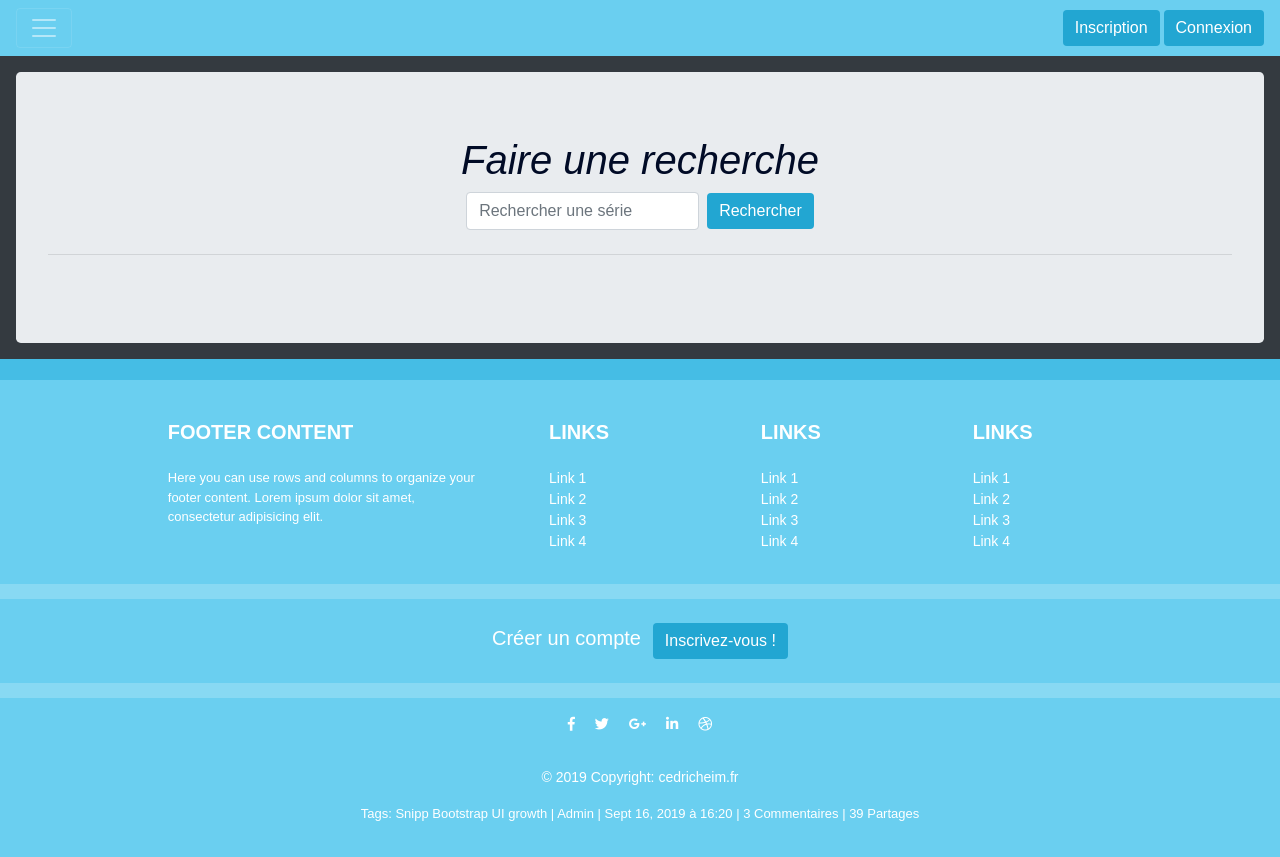
After one commit to Goldenheim/addictshow, a PHP site: template App/Frontend/Templates/nav.php in a window 1280 px wide, after a click that opens the changed part. The commit adds this page. Run offline with PHP 8.4, Linux system fonts and the light colour scheme; the template is opened without the code that fills it, so the values that code supplies are empty; some libraries are stand-ins or nearby versions.

```diff
--- a/App/Backend/Modules/Connexion/ConnexionController.php
+++ b/App/Backend/Modules/Connexion/ConnexionController.php
@@ -29,13 +29,14 @@ class ConnexionController extends BackController
 
   public function executeLogout(HTTPRequest $request)
   {
+
     // Suppression des variables de session et de la session
     $_SESSION = array();
     session_destroy();
 
+
     // Suppression des cookies de connexion automatique
-    setcookie('login', '');
-    setcookie('pass', '');
+    $this->app->httpResponse()->setCookie('login', Null, time() - 360);
     $this->app->user()->setFlash('Vous vous êtes bien déconnecté');
     $this->app->httpResponse()->redirect('/');
   }
--- a/App/Frontend/Modules/Member/Views/connexion.php
+++ b/App/Frontend/Modules/Member/Views/connexion.php
@@ -45,7 +45,7 @@
   <div class="form-group">
     <!-- Default checked -->
     <div class="custom-control custom-checkbox">
-      <input type="checkbox" class="custom-control-input" id="autoLogin" checked>
+      <input type="checkbox" class="custom-control-input" name="autoLogin" id="autoLogin" checked>
       <label class="custom-control-label" for="autoLogin">Connexion automatique</label>
     </div>
   </div>
--- a/App/Frontend/Modules/Member/Views/profil.php
+++ b/App/Frontend/Modules/Member/Views/profil.php
@@ -0,0 +1 @@
+hello world
--- a/App/Frontend/Modules/News/Views/index.php
+++ b/App/Frontend/Modules/News/Views/index.php
@@ -50,7 +50,7 @@
                               <div class="col-lg-8">
                                   <p class="text-left"><strong><?php echo $_SESSION['pseudo']; ?></strong></p>
                                   <p class="text-left">
-                                      <a href="#" class="btn btn-primary btn-block btn-sm">Compte</a>
+                                      <a href="profil.php" class="btn btn-primary btn-block btn-sm">Compte</a>
                                   </p>
                               </div>
                           </div>
@@ -62,7 +62,7 @@
                           <div class="row">
                               <div class="col-lg-12">
                                   <p>
-                                      <a href="/admin/logout.html" class="btn btn-danger btn-block">Déconnexion</a>
+                                      <a href="logout.html" class="btn btn-danger btn-block">Déconnexion</a>
                                   </p>
                               </div>
                           </div>
--- /dev/null
+++ b/App/Frontend/Templates/nav.php
@@ -0,0 +1,65 @@
+      <nav class="navbar navbar-dark">
+        <button class="navbar-toggler" type="button" data-toggle="collapse" data-target="#navbarToggleExternalContent" aria-controls="navbarToggleExternalContent" aria-expanded="false" aria-label="Toggle navigation">
+          <span class="navbar-toggler-icon"></span>
+        </button>
+        <form class="inline-group" method="get" action="">
+          <?php if ($user->isAuthenticated())
+          {
+          ?>
+            <div class="btn-group">
+              <a class="dropdown" data-toggle="dropdown" href=""><img id="avatar-nav" src="img/upload/<?php echo $_SESSION['avatar']; ?>"></a>
+              <ul class="dropdown-menu dropdown-menu-right">
+                  <li>
+                      <div class="navbar-login">
+                          <div class="row">
+                              <div class="col-lg-4">
+                                  <p class="text-center">
+                                      <img id="login-avatar" src="img/upload/<?php echo $_SESSION['avatar']; ?>">
+                                  </p>
+                              </div>
+                              <div class="col-lg-8">
+                                  <p class="text-left"><strong><?php echo $_SESSION['pseudo']; ?></strong></p>
+                                  <p class="text-left">
+                                      <a href="profil.php" class="btn btn-primary btn-block btn-sm">Compte</a>
+                                  </p>
+                              </div>
+                          </div>
+                      </div>
+                  </li>
+                  <li class="divider"></li>
+                  <li>
+                      <div class="navbar-login navbar-login-session">
+                          <div class="row">
+                              <div class="col-lg-12">
+                                  <p>
+                                      <a href="/admin/logout.html" class="btn btn-danger btn-block">Déconnexion</a>
+                                  </p>
+                              </div>
+                          </div>
+                      </div>
+                  </li>
+              </ul>
+            </div>
+          <?php
+          } else
+          {
+          ?>
+          <a class="btn btn-primary my-2 my-sm-0" href="subscribe.php" >Inscription</a>
+          <a class="btn btn-primary my-2 my-sm-0" href="connexion.php" >Connexion</a>
+          <?php
+          }
+          ?>
+        </form>
+      </nav>
+      <div class="collapse" id="navbarToggleExternalContent">
+        <div class="bg-dark p-3">
+          <div class="jumbotron">
+            <h1 class="display-5 form-inline"><em>Faire une recherche</em></h1>
+            <form method="post" action="search.php" class="form-inline">
+              <input class="form-control mr-sm-2" name="search" type="search" placeholder="Rechercher une série" aria-label="Search">
+              <button class="btn btn-primary my-2 my-sm-0" type="submit">Rechercher</button>
+            </form>
+            <hr class="my-4">
+          </div>
+        </div>
+      </div>
--- a/Web/css/cards.css
+++ b/Web/css/cards.css
@@ -112,6 +112,7 @@ a:hover {
 #blur {
   position: absolute;
   top: 5%;
+  z-index: 20;
 }
 
 .comment {
@@ -227,7 +228,7 @@ a:hover {
 
 @media (min-width: 1230px) {
   #seasonContent {
-    justify-content: space-around !important;
+    justify-content: space-evenly !important;
   }
 }
 
```
Also changed, not shown: App/Frontend/Modules/Member/MemberController.php (+22 -0 lines), App/Frontend/Modules/News/NewsController.php (+10 -0 lines).
